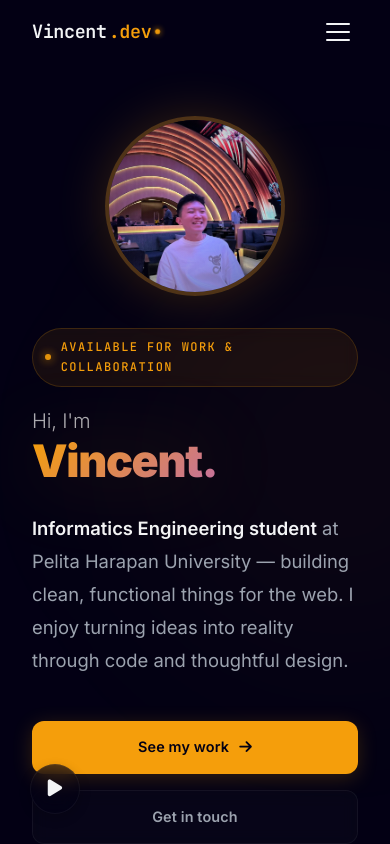
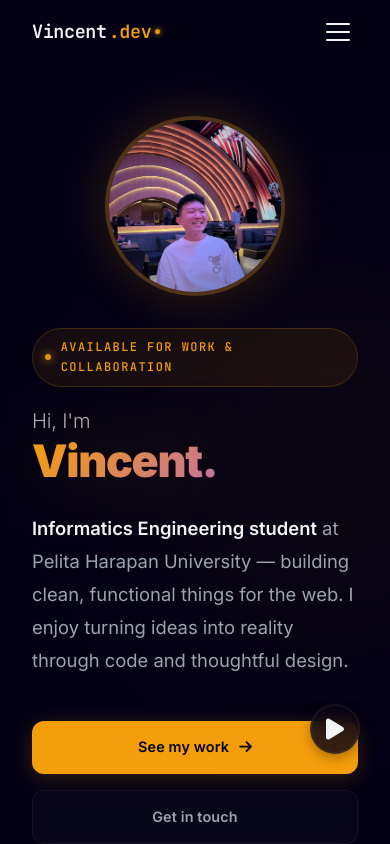
Before and after one commit to Pinc3ng/Pinc3ng.github.io, a plain HTML site: page index.html in a window 390 px wide. Shown: the top 844 px of the page. Drawn offline with Linux system fonts and the light colour scheme.

Commit message:
Update music toggle to be a spinning disk in bottom right

```diff
--- a/index.html
+++ b/index.html
@@ -155,7 +155,7 @@
     </button>
 
     <button class="music-toggle-btn" id="musicToggle" aria-label="Toggle music">
-        <i class="fas fa-music"></i>
+        <i class="fas fa-compact-disc"></i>
     </button>
 
     <audio id="bgMusic" loop autoplay>
--- a/script.js
+++ b/script.js
@@ -331,7 +331,7 @@ document.addEventListener('DOMContentLoaded', () => {
                 to_email: email,
                 otp_code: generatedOtp
             })
-            .then(function(response) {
+                .then(function (response) {
                     console.log("EmailJS Success:", response.status, response.text);
                     if (otpSentEmail) {
                         otpSentEmail.textContent = email;
@@ -350,7 +350,7 @@ document.addEventListener('DOMContentLoaded', () => {
                         color: '#fff',
                         confirmButtonColor: '#6366f1'
                     });
-            }, function(error) {
+                }, function (error) {
                     console.error("EmailJS Error:", error);
                     Swal.fire({
                         icon: 'error',
--- a/style-v5.css
+++ b/style-v5.css
@@ -1649,34 +1649,34 @@ body::after {
    ========================================== */
 .music-toggle-btn {
     position: fixed;
-    bottom: 30px;
-    left: 30px;
+    bottom: 90px;
+    right: 30px;
     width: 50px;
     height: 50px;
-    background: rgba(3, 0, 20, 0.6);
-    border: 1px solid var(--border);
+    background: rgba(3, 0, 20, 0.8);
+    border: 2px solid var(--border);
     border-radius: 50%;
     color: var(--text);
     display: flex;
     align-items: center;
     justify-content: center;
-    font-size: 1.2rem;
+    font-size: 1.5rem;
     cursor: pointer;
     z-index: 99;
     backdrop-filter: blur(10px);
     transition: all var(--transition);
-    box-shadow: 0 4px 12px rgba(0,0,0,0.2);
+    box-shadow: 0 4px 12px rgba(0,0,0,0.3);
 }
 
 .music-toggle-btn:hover {
-    background: var(--accent);
-    color: #030014;
-    transform: translateY(-3px);
-    box-shadow: 0 8px 20px rgba(245, 158, 11, 0.3);
+    background: rgba(20, 20, 40, 0.9);
+    color: var(--accent);
+    transform: scale(1.05);
+    box-shadow: 0 8px 20px rgba(245, 158, 11, 0.4);
 }
 
 .music-toggle-btn.playing {
-    animation: pulse 2s infinite;
+    border-color: var(--accent);
 }
 
 .music-toggle-btn.playing i {
```
Lines whose indentation alone changed are shown as unchanged.
